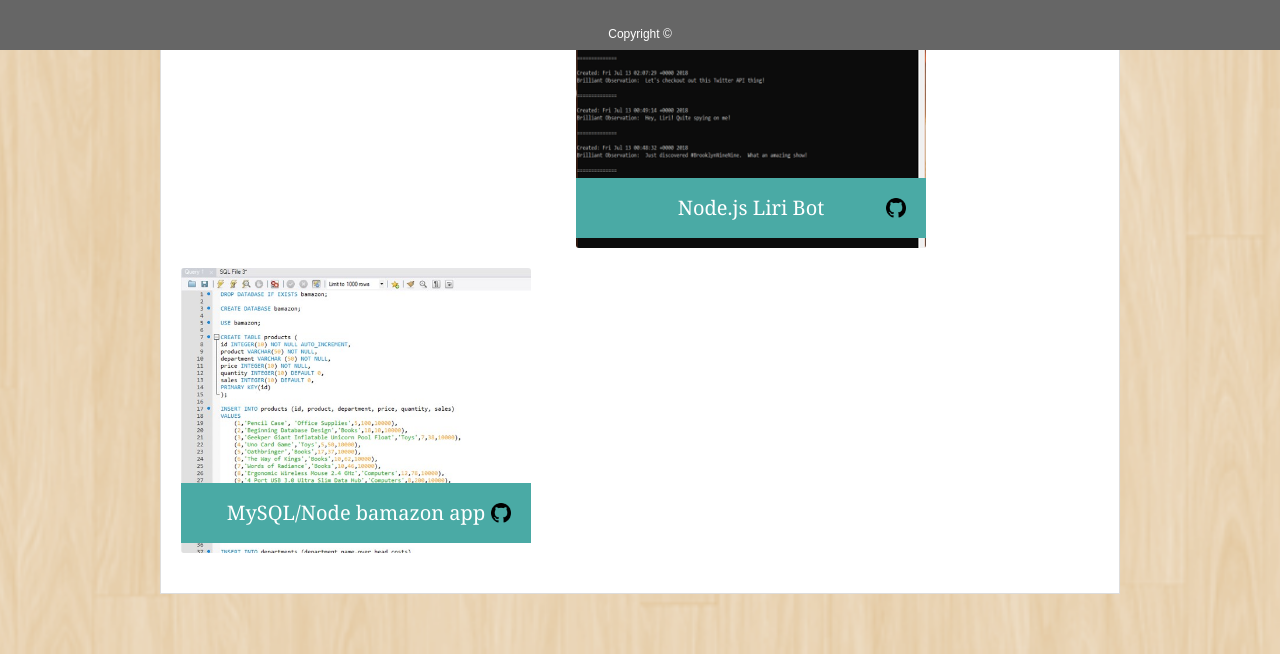
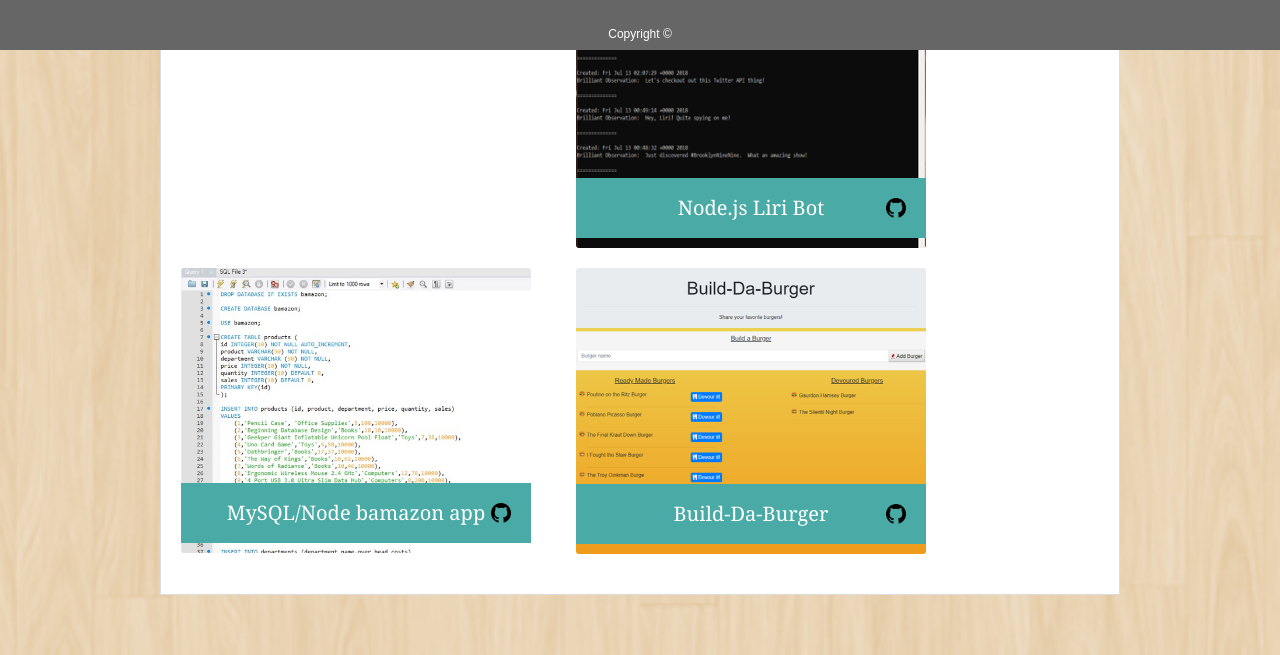
Before and after one commit to awvala/awvala.github.io, a plain HTML site: page updatedportfolio/index.html in a window 1280 px wide. Shown: the part 750-1405 px from the top of the page. Drawn offline with nearby package versions, Linux system fonts and the light colour scheme.

Commit message:
update portfolio with build da burger link

```diff
--- a/updatedportfolio/index.html
+++ b/updatedportfolio/index.html
@@ -194,6 +194,17 @@
                               </a>
                         </div>
                         <div class="col-md-5">
+                              <a class="portfolioimagelink" href="https://build-da-burgerawvala.herokuapp.com/" target=”_blank”>
+                                    <div class="card text-white">
+                                          <img class="card-img" src="assets/images/builddapburger.png" alt="Image link to the Build-Da-Burger heroku app">
+                                          <div class="card-img-overlay">
+                                                <a class="cardbanner" href="https://build-da-burgerawvala.herokuapp.com/" target=”_blank”>Build-Da-Burger</a>
+                                                <a class="ghabs" href="https://github.com/awvala/burger" target=”_blank”>
+                                                      <img class="ghImg" src="assets/images/githubicon.png" title="Build-da-burger" alt="Link to the project GitHub repo">
+                                                </a>
+                                          </div>
+                                    </div>
+                              </a>
                         </div>
                         <div class="col-md-2"></div>
                   </div>
```
